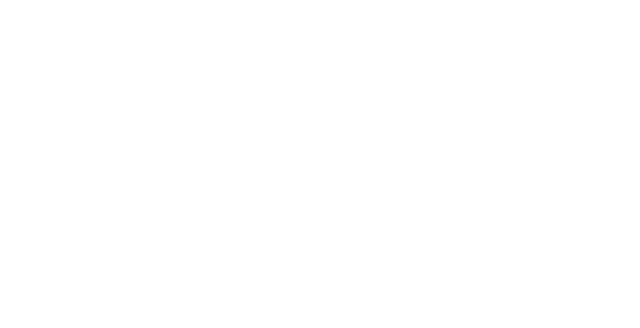
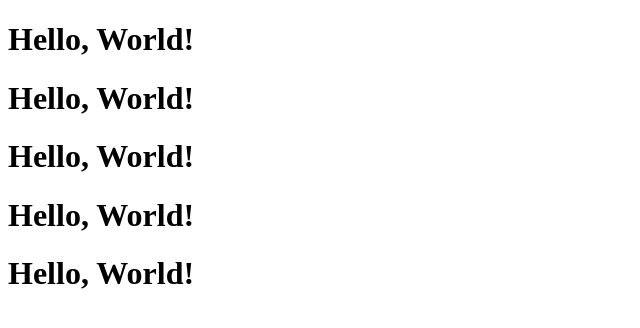
Before and after one commit to rahul3823/MyDevOps, a plain HTML site: page index.html in a window 1280 px wide. Shown: the whole page, without its empty margins (0-640 px from the left). Drawn offline with Linux system fonts and the light colour scheme.

Commit message:
git_revert

```diff
--- a/index.html
+++ b/index.html
@@ -6,6 +6,10 @@
     <title>Document</title>
 </head>
 <body>
-
+    <h1>Hello, World!</h1>
+     <h1>Hello, World!</h1>
+      <h1>Hello, World!</h1>
+       <h1>Hello, World!</h1>
+        <h1>Hello, World!</h1>
 </body>
 </html>
```
